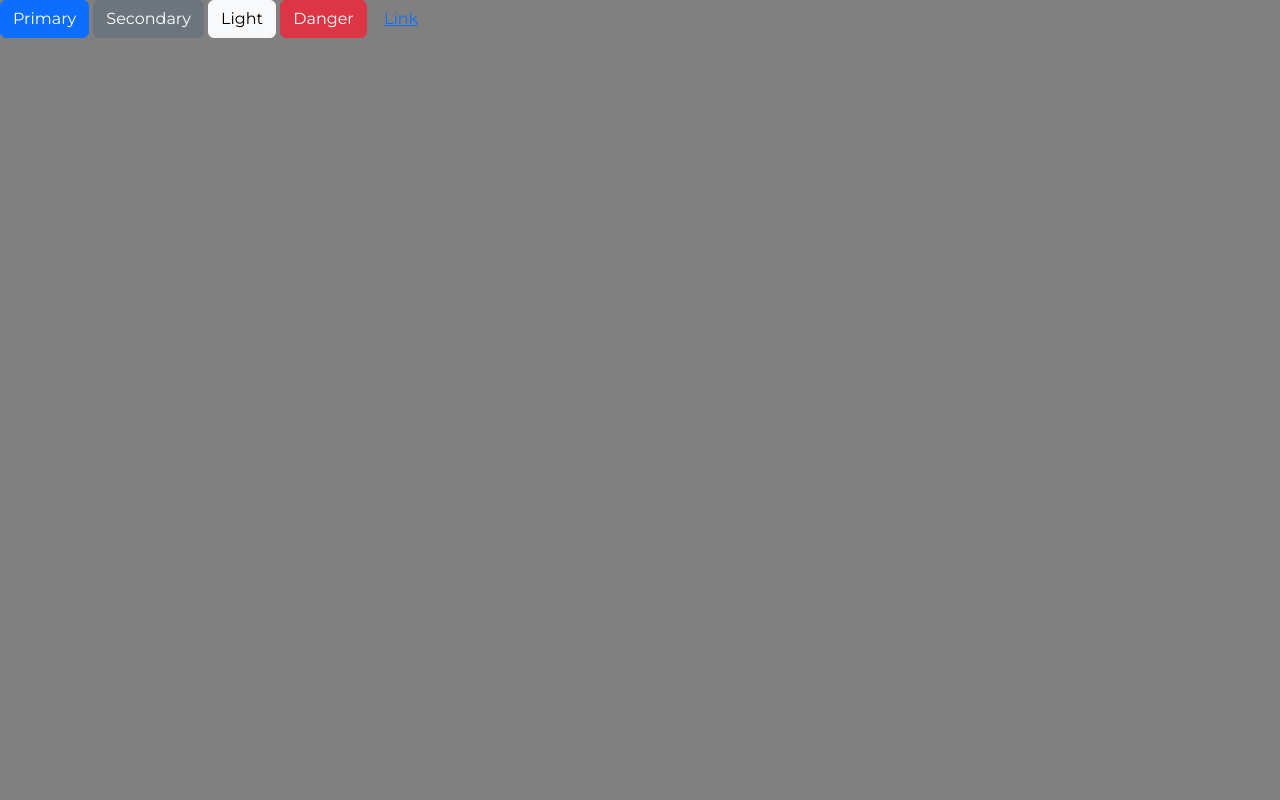
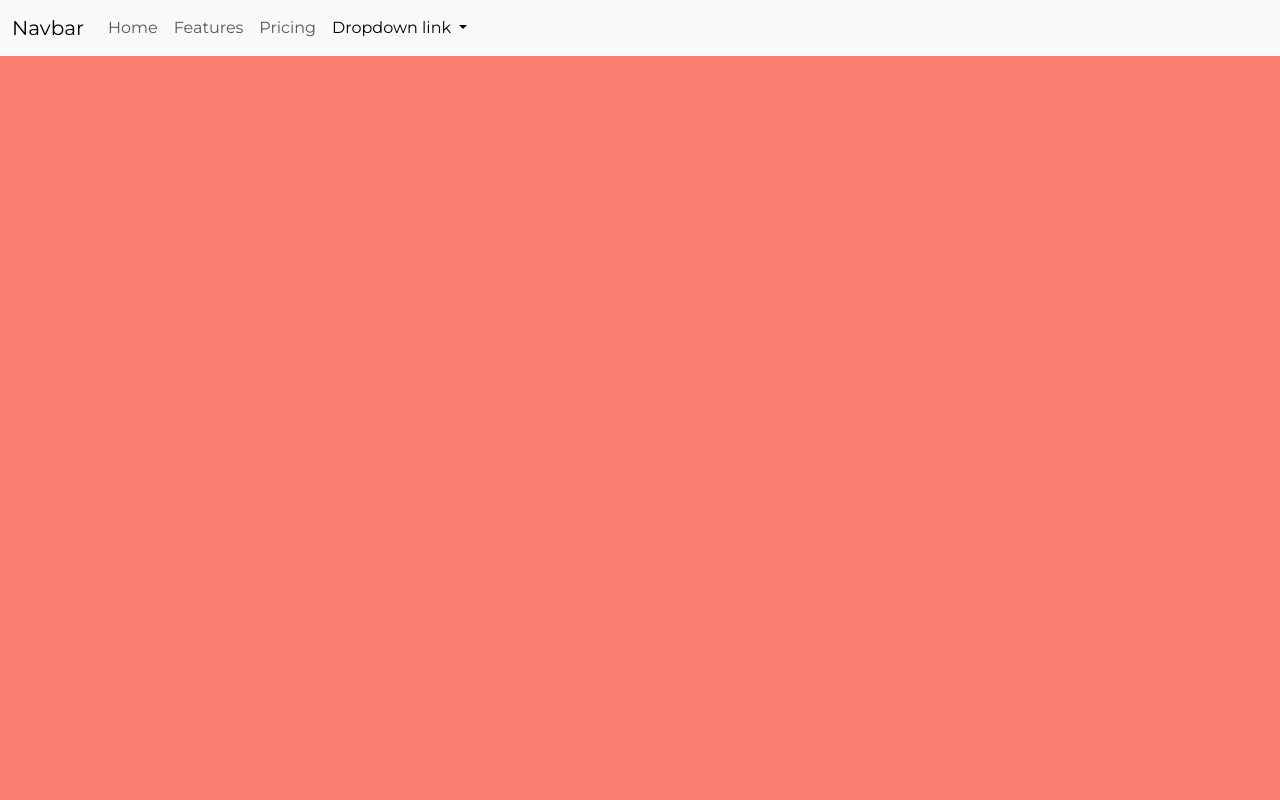
Before and after one commit to AdrianSzklarski/PROJECT_www_Porsche, a plain HTML site: page index.html in a window 1280 px wide. Shown: the top 800 px of the page. Drawn offline with nearby package versions, Linux system fonts and the light colour scheme.

Commit message:
Added navbar

```diff
--- a/index.html
+++ b/index.html
@@ -19,14 +19,48 @@
     <script src="https://kit.fontawesome.com/5c0c55c6d6.js" crossorigin="anonymous"></script>
 </head>
 
-<body>
+<body data-bs-spy="scroll" data-bs-target="#navbar">
 
-    <!-- test of bootstrap -->
-    <button type="button" class="btn btn-primary">Primary</button>
-    <button type="button" class="btn btn-secondary">Secondary</button>
-    <button type="button" class="btn btn-light">Light</button>
-    <button type="button" class="btn btn-danger">Danger</button>
-    <button type="button" class="btn btn-link">Link</button>
+    <nav id="navbar" class="navbar navbar-expand-lg bg-body-tertiary position-sticky top-0">
+        <div class="container-fluid">
+            <a class="navbar-brand" href="#">Navbar</a>
+            <button class="navbar-toggler" type="button" data-bs-toggle="collapse" data-bs-target="#navbarNavDropdown"
+                aria-controls="navbarNavDropdown" aria-expanded="false" aria-label="Toggle navigation">
+                <span class="navbar-toggler-icon"></span>
+            </button>
+            <div class="collapse navbar-collapse" id="navbarNavDropdown">
+                <ul class="navbar-nav">
+                    <li class="nav-item">
+                        <a class="nav-link active" aria-current="page" href="#home">Home</a>
+                    </li>
+                    <li class="nav-item">
+                        <a class="nav-link" href="#features">Features</a>
+                    </li>
+                    <li class="nav-item">
+                        <a class="nav-link" href="#pricing">Pricing</a>
+                    </li>
+                    <li class="nav-item dropdown">
+                        <a class="nav-link dropdown-toggle" href="#" role="button" data-bs-toggle="dropdown"
+                            aria-expanded="false">
+                            Dropdown link
+                        </a>
+                        <ul class="dropdown-menu">
+                            <li><a class="dropdown-item" href="#action">Action</a></li>
+                            <li><a class="dropdown-item" href="#another_action">Another action</a></li>
+                            <li><a class="dropdown-item" href="#something">Something else here</a></li>
+                        </ul>
+                    </li>
+                </ul>
+            </div>
+        </div>
+    </nav>
+
+    <div id="home" style="height: 100vh; background-color: salmon;"></div>
+    <div id="features" style="height: 100vh; background-color: blue;"></div>
+    <div id="pricing" style="height: 100vh; background-color: yellow;"></div>
+    <div id="action" style="height: 100vh; background-color: green;"></div>
+    <div id="another_action" style="height: 100vh; background-color: hotpink"></div>
+    <div id="something" style="height: 100vh; background-color: darkgray;"></div>
 
 
     <script src="https://cdn.jsdelivr.net/npm/bootstrap@5.3.0-alpha1/dist/js/bootstrap.bundle.min.js"
--- a/sass/main.scss
+++ b/sass/main.scss
@@ -8,6 +8,7 @@
 }
 
 body {
+    position: relative;
     font-family: 'Montserrat', sans-serif;
     background-color: grey;  // test color
 }
```
